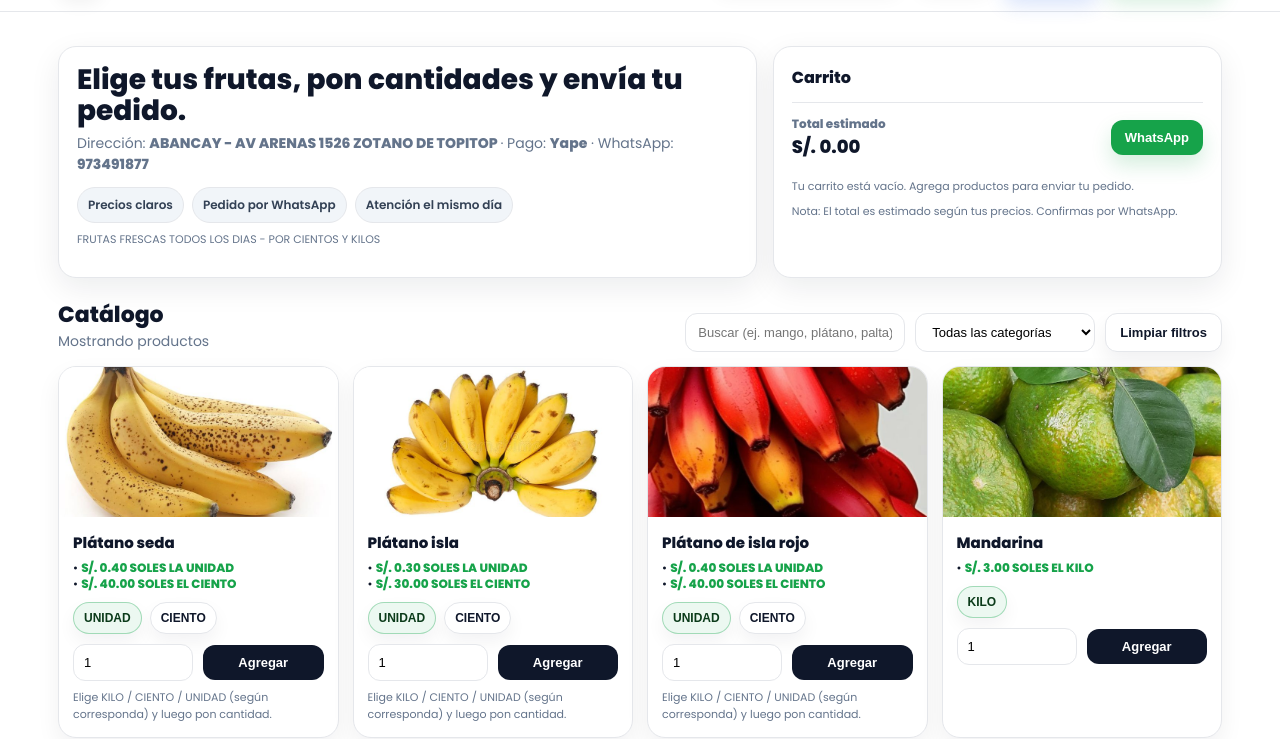
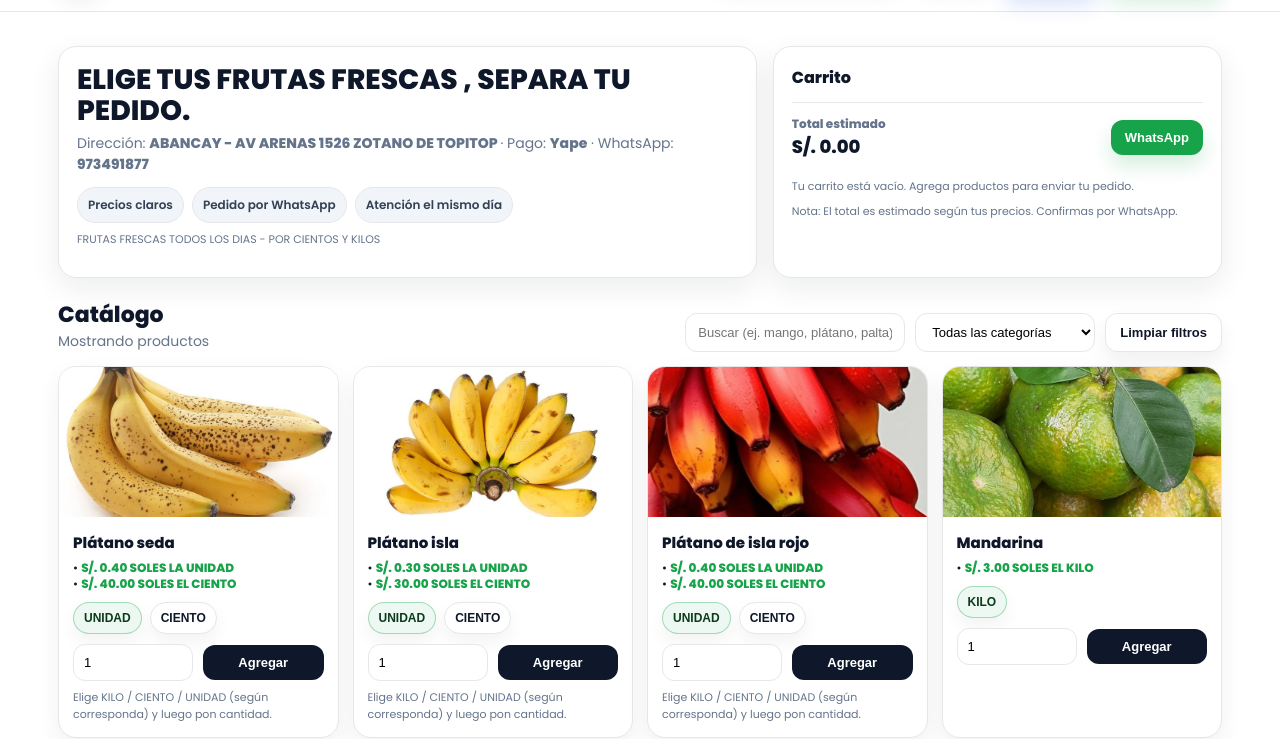
Before and after one commit to charoleguia-rgb/karinas-fruit-market, a plain HTML site: page index.html in a window 1280 px wide. Shown: the part 61-800 px from the top of the page. Drawn offline with Linux system fonts and the light colour scheme.

Commit message:
Update index.html

```diff
--- a/index.html
+++ b/index.html
@@ -4,7 +4,7 @@
   <meta charset="utf-8" />
   <meta name="viewport" content="width=device-width, initial-scale=1" />
   <title>KARINA´S FRUIT MARKET</title>
-  <meta name="description" content="Fruta fresca en Abancay. Pedidos por WhatsApp. Yape." />
+  <meta name="description" content="Fruta Fresca en Abancay. Pedidos por WhatsApp. Yape." />
 
   <link rel="preconnect" href="https://fonts.googleapis.com">
   <link rel="preconnect" href="https://fonts.gstatic.com" crossorigin>
@@ -275,7 +275,7 @@
 <main class="wrap">
   <section class="hero">
     <div class="card">
-      <h2>Elige tus frutas, pon cantidades y envía tu pedido.</h2>
+      <h2>ELIGE TUS FRUTAS FRESCAS , SEPARA TU PEDIDO.</h2>
       <p class="sub">
         Dirección: <b>ABANCAY - AV ARENAS 1526 ZOTANO DE TOPITOP </b> · Pago: <b>Yape</b> · WhatsApp: <b>973491877</b>
       </p>
```
